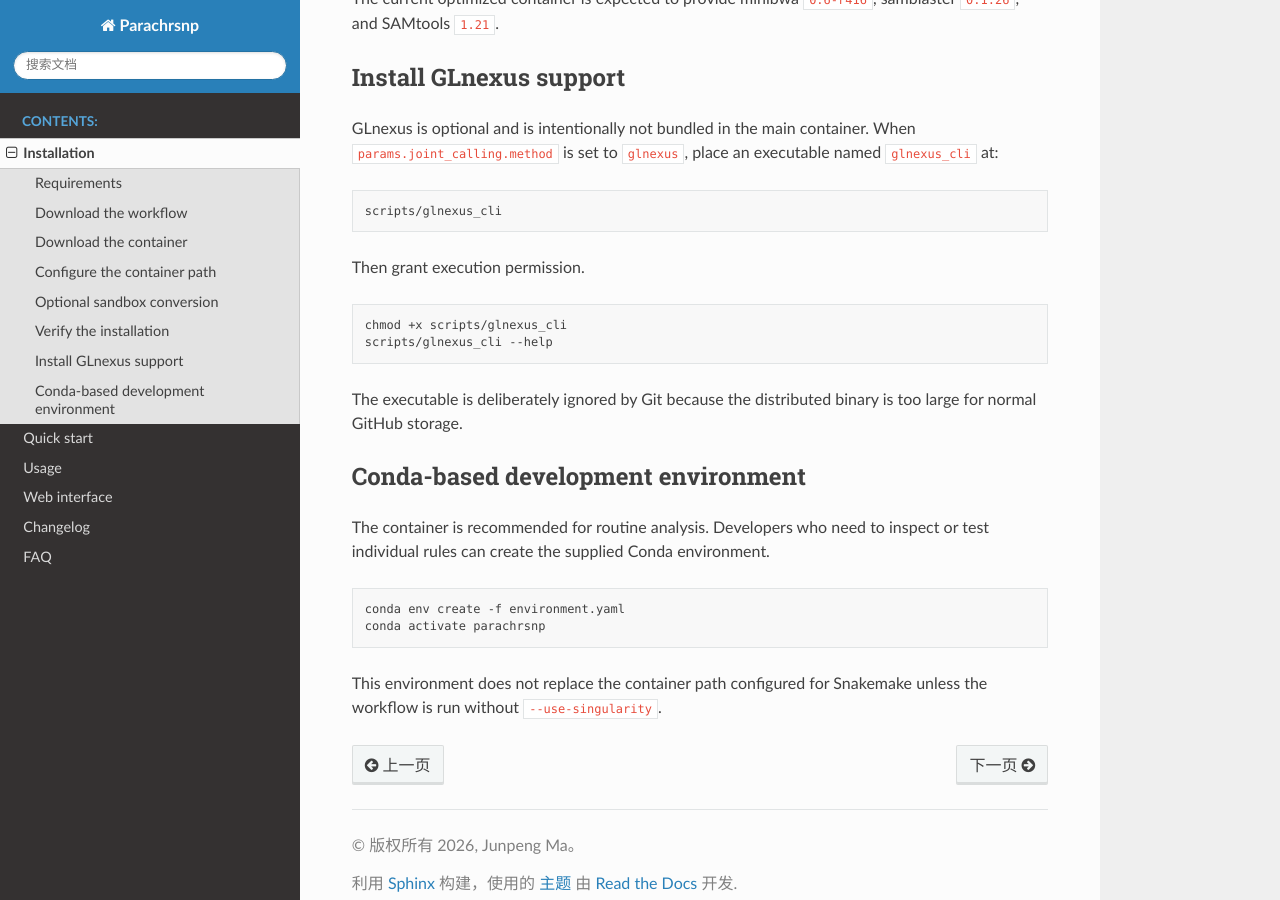
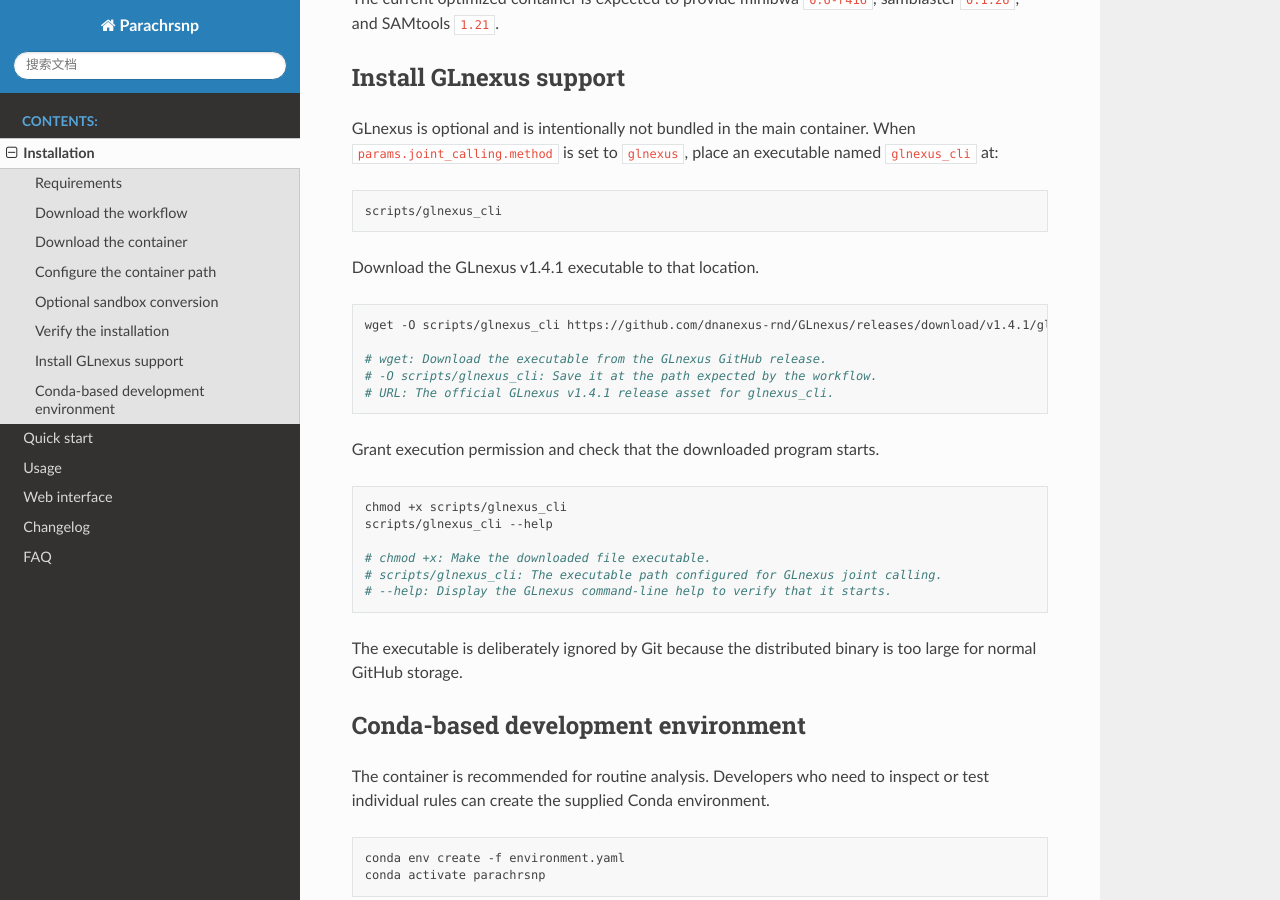
Before and after one commit to majssssa/ParaChrSNP, a Sphinx documentation site: the page built from source/installation/index.md, in a window 1280 px wide and 900 px high, scrolled down 2404 px. Built offline with Sphinx 7.4.7 and the Read the Docs theme 3.1.0, drawn with Linux system fonts in a browser that asks for light colours.

Commit message:
Document GLnexus binary download

````diff
--- a/source/installation/index.md
+++ b/source/installation/index.md
@@ -118,11 +118,25 @@ named `glnexus_cli` at:
 scripts/glnexus_cli
 ```
 
-Then grant execution permission.
+Download the GLnexus v1.4.1 executable to that location.
+
+```bash
+wget -O scripts/glnexus_cli https://github.com/dnanexus-rnd/GLnexus/releases/download/v1.4.1/glnexus_cli
+
+# wget: Download the executable from the GLnexus GitHub release.
+# -O scripts/glnexus_cli: Save it at the path expected by the workflow.
+# URL: The official GLnexus v1.4.1 release asset for glnexus_cli.
+```
+
+Grant execution permission and check that the downloaded program starts.
 
 ```bash
 chmod +x scripts/glnexus_cli
 scripts/glnexus_cli --help
+
+# chmod +x: Make the downloaded file executable.
+# scripts/glnexus_cli: The executable path configured for GLnexus joint calling.
+# --help: Display the GLnexus command-line help to verify that it starts.
 ```
 
 The executable is deliberately ignored by Git because the distributed binary
````
